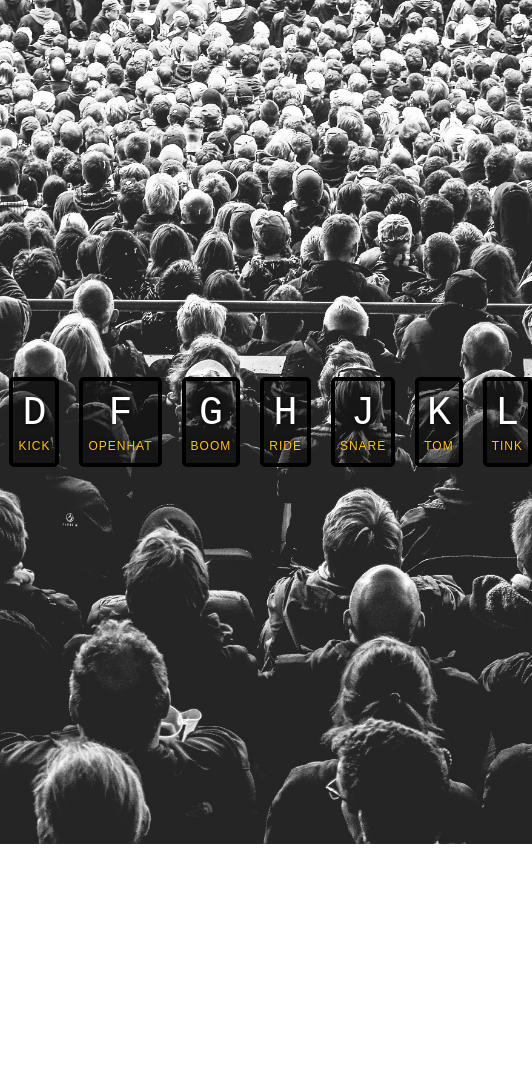
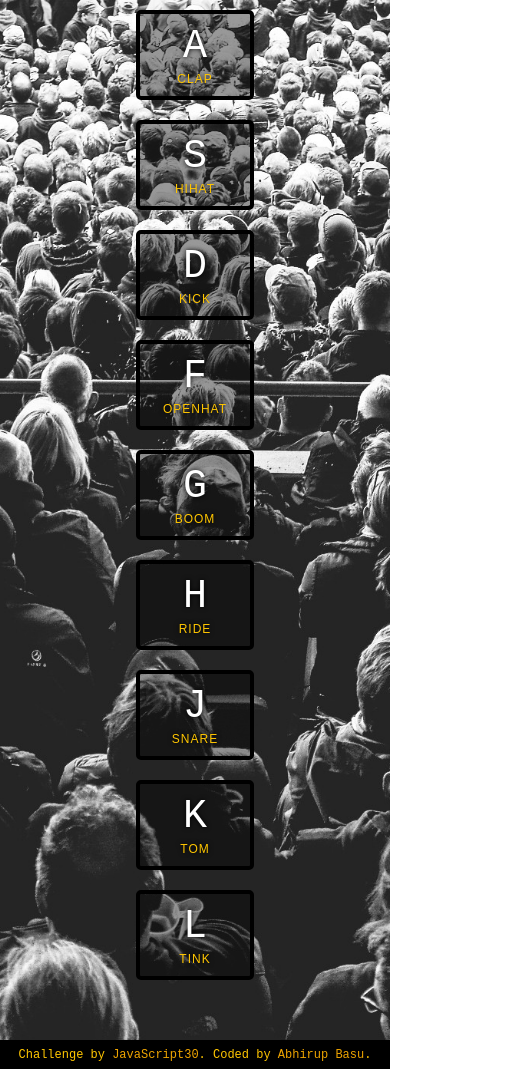
Before and after one commit to basuabhirup/js30-day-01-js-drum-kit, a plain HTML site: page index.html in a window 390 px wide. Shown: the whole page, 532 px wide, since content can reach past the window. Before the commit the page ends 844 px from the top, so only its background shows below. Drawn offline with Linux system fonts and the light colour scheme.

Commit message:
Add click-on-key & play functionality, favicon & attribution section.

```diff
--- a/index.html
+++ b/index.html
@@ -4,6 +4,7 @@
   <meta charset="UTF-8">
   <title>JS Drum Kit</title>
   <link rel="stylesheet" href="style.css">
+  <link rel="icon" href="favicon-ab.ico">
 </head>
 <body>
 
@@ -57,6 +58,11 @@
   <audio data-key="75" src="sounds/tom.wav"></audio>
   <audio data-key="76" src="sounds/tink.wav"></audio>
 
+  <div class="attribution">
+    Challenge by <a href="https://javascript30.com/" target="_blank">JavaScript30</a>.
+    Coded by <a href="https://github.com/basuabhirup/js30-day-01-js-drum-kit" target="_blank">Abhirup Basu</a>.
+  </div>
+
   <script src="index.js" charset="utf-8"></script>
 </body>
 </html>
--- a/index.js
+++ b/index.js
@@ -3,6 +3,16 @@ window.addEventListener("keydown", function(event) {
   playSound(event.keyCode); // calling a custom funcion that's defined later
   animateKey(event.keyCode); // calling a custom funcion that's defined later
 })
+
+
+// Adding handler function against any "click" on the drum key buttons:
+for (var i = 0; i < document.querySelectorAll(".key").length; i++) {
+  document.querySelectorAll(".key")[i].addEventListener("click", function() {
+    var key = this.getAttribute("data-key");
+    playSound(key);
+    animateKey(key);
+  })
+}
 
 
 // Defining playSound custom function:
--- a/style.css
+++ b/style.css
@@ -12,10 +12,17 @@ body,html {
 
 .keys {
   display: flex;
+  flex-flow: row;
   flex: 1;
   min-height: 100vh;
   align-items: center;
   justify-content: center;
+}
+
+@media only screen and (max-width: 768px) {
+  .keys {
+    flex-direction: column;
+  }
 }
 
 .key {
@@ -55,3 +62,24 @@ kbd {
   letter-spacing: .1rem;
   color: #ffc600;
 }
+
+.attribution {
+  display: block;
+  background-color: black;
+  color: #ffc600;
+  text-align: center;
+  font-family: monospace;
+  margin: 5rem auto 0;
+  padding: 0.75rem 0;
+  font-size: 1.2rem;
+}
+
+.attribution a {
+  text-decoration: none;
+  color: #eea400;
+}
+
+.attribution a:hover {
+  cursor: pointer;
+  color: #ffe800
+}
```
Also changed, not shown: favicon-ab.ico (added).
